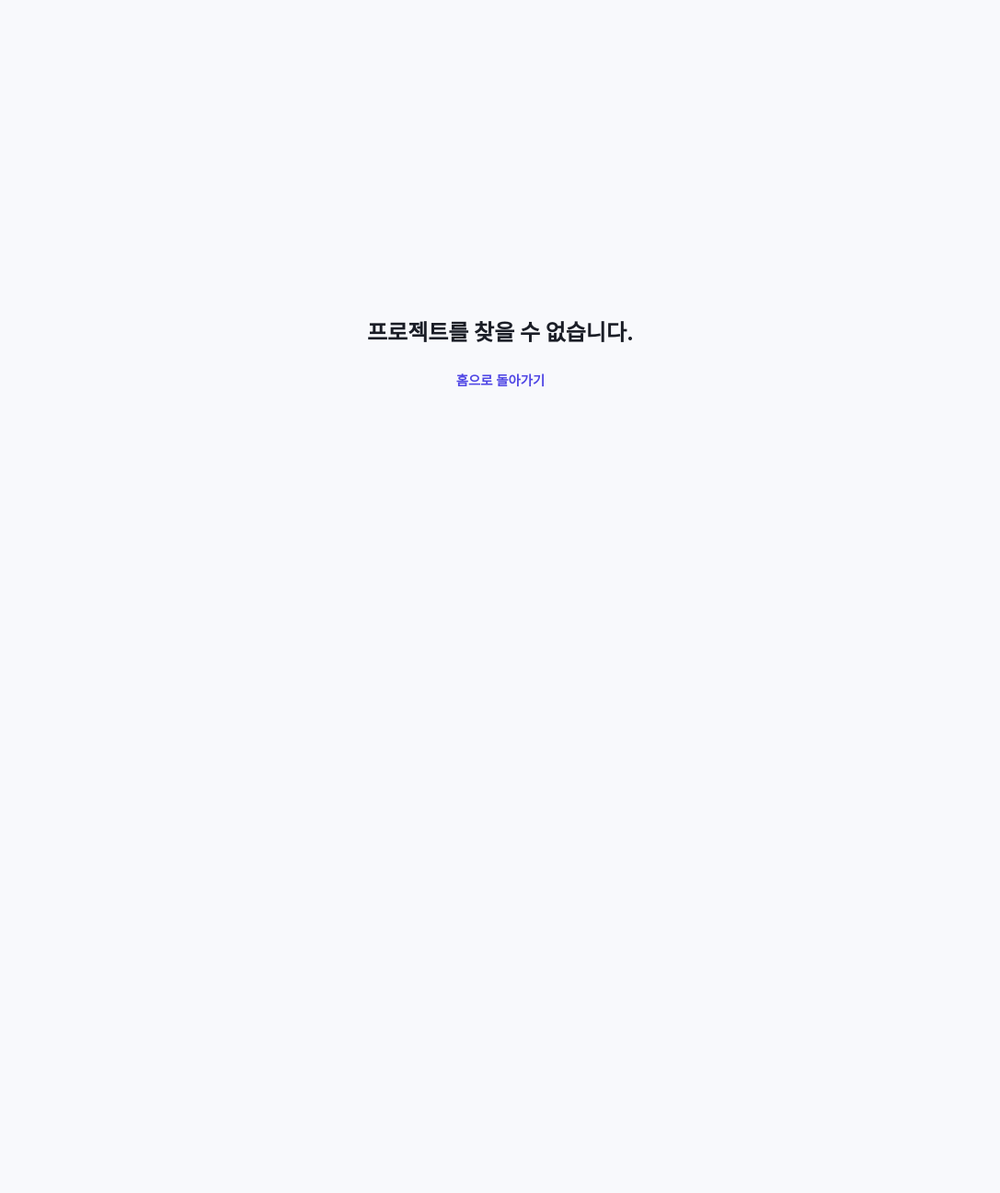
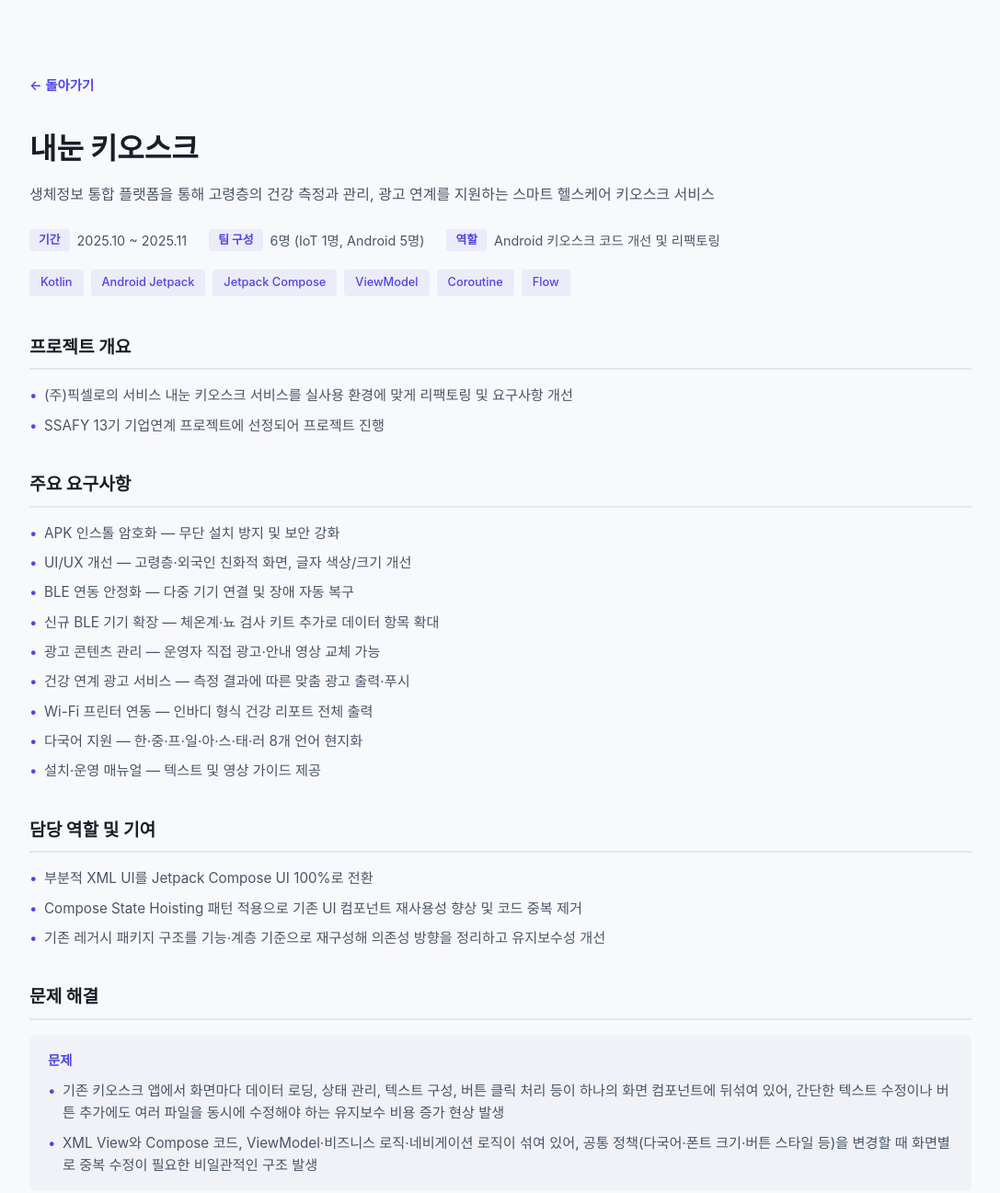
Before and after one commit to ois0886/AboutMe, a React (Vite) app: page /#/projects/naenun-kiosk in a window 1280 px wide. Shown: the top 1297 px of the page at 92% size, without its empty margins (96-1183 px from the left). Before the commit the page ends 800 px from the top, so only its background shows below. Built offline with nearby package versions, Linux system fonts and the light colour scheme.

Commit message:
feat: 내눈 프로젝트 추가

```diff
--- a/src/data/projects.ts
+++ b/src/data/projects.ts
@@ -1,3 +1,9 @@
+export interface ProblemSolving {
+  problem: string[]
+  solution: string[]
+  result: string[]
+}
+
 export interface Project {
   id: string
   title: string
@@ -9,11 +15,82 @@ export interface Project {
   role: string
   details: string[]
   features: string[]
+  contributions: string[]
+  problemSolving: ProblemSolving | null
+  achievements: string[]
+  retrospective: string[]
   links: { label: string; url: string }[]
   screenshots: string[]
 }
 
 const projects: Project[] = [
+  {
+    id: 'naenun-kiosk',
+    title: '내눈 키오스크',
+    description: '생체정보 통합 플랫폼을 통해 고령층의 건강 측정과 관리, 광고 연계를 지원하는 스마트 헬스케어 키오스크 서비스',
+    thumbnail: null,
+    tech: ['Kotlin', 'Android Jetpack', 'Jetpack Compose', 'ViewModel', 'Coroutine', 'Flow'],
+    period: '2025.10 ~ 2025.11',
+    team: '6명 (IoT 1명, Android 5명)',
+    role: 'Android 키오스크 코드 개선 및 리팩토링',
+    details: [
+      '(주)픽셀로의 서비스 내눈 키오스크 서비스를 실사용 환경에 맞게 리팩토링 및 요구사항 개선',
+      'SSAFY 13기 기업연계 프로젝트에 선정되어 프로젝트 진행',
+    ],
+    features: [
+      'APK 인스톨 암호화 — 무단 설치 방지 및 보안 강화',
+      'UI/UX 개선 — 고령층·외국인 친화적 화면, 글자 색상/크기 개선',
+      'BLE 연동 안정화 — 다중 기기 연결 및 장애 자동 복구',
+      '신규 BLE 기기 확장 — 체온계·뇨 검사 키트 추가로 데이터 항목 확대',
+      '광고 콘텐츠 관리 — 운영자 직접 광고·안내 영상 교체 가능',
+      '건강 연계 광고 서비스 — 측정 결과에 따른 맞춤 광고 출력·푸시',
+      'Wi-Fi 프린터 연동 — 인바디 형식 건강 리포트 전체 출력',
+      '다국어 지원 — 한·중·프·일·아·스·태·러 8개 언어 현지화',
+      '설치·운영 매뉴얼 — 텍스트 및 영상 가이드 제공',
+    ],
+    contributions: [
+      '부분적 XML UI를 Jetpack Compose UI 100%로 전환',
+      'Compose State Hoisting 패턴 적용으로 기존 UI 컴포넌트 재사용성 향상 및 코드 중복 제거',
+      '기존 레거시 패키지 구조를 기능·계층 기준으로 재구성해 의존성 방향을 정리하고 유지보수성 개선',
+    ],
+    problemSolving: {
+      problem: [
+        '기존 키오스크 앱에서 화면마다 데이터 로딩, 상태 관리, 텍스트 구성, 버튼 클릭 처리 등이 하나의 화면 컴포넌트에 뒤섞여 있어, 간단한 텍스트 수정이나 버튼 추가에도 여러 파일을 동시에 수정해야 하는 유지보수 비용 증가 현상 발생',
+        'XML View와 Compose 코드, ViewModel·비즈니스 로직·네비게이션 로직이 섞여 있어, 공통 정책(다국어·폰트 크기·버튼 스타일 등)을 변경할 때 화면별로 중복 수정이 필요한 비일관적인 구조 발생',
+      ],
+      solution: [
+        'Compose State Hoisting 패턴을 도입해, 각 화면의 상태 생성·비즈니스 로직·네비게이션 의사결정을 Route/ViewModel 계층에 올리고, 실제 UI는 순수 Composable(Screen/Component)로 분리하는 구조 적용',
+        '공통 UI 패턴(타이틀, 설명, 표/리스트 영역, 확인/취소 버튼, 동의 체크 영역 등)을 재사용 가능한 컴포넌트로 분리하고, 기존 XML 기반 UI를 화면 단위로 Jetpack Compose로 점진적 마이그레이션 진행',
+        '화면을 기능 단위(feature 단위) 패키지 구조로 재편하고, 각 기능 내부를 Route/Screen/Component로 나누어 새로운 기능 추가 시에도 동일한 구조를 확장할 수 있도록 정리',
+      ],
+      result: [
+        '키오스크 앱 전반의 화면이 "Route(상태·의미 결정) → Screen(레이아웃) → Component(공통 UI 조각)" 계층 구조를 따르게 되어, 텍스트 교체·레이아웃 변경·버튼 추가 같은 요구사항에 대해 수정 범위 감소 및 재사용성 향상 달성',
+        '다국어 지원, 폰트 크기 정책, 버튼 스타일 변경 등 공통 UI 정책을 상위 계층 또는 공용 컴포넌트에서 한 번만 수정하면 전체 화면에 반영되는 구조가 마련되어, 기능 확장과 유지보수 시 안정성과 일관성 확보',
+      ],
+    },
+    achievements: [
+      'SSAFY 13기 구미캠퍼스 자율 프로젝트 우수상 수상',
+      '상용 환경에 설치된 키오스크 앱을 대상으로 리팩토링을 수행하여, 앱 크래시 감소 및 UI 수정·기능 추가 시 개발 공수를 줄이는 등 운영 관점의 안정성 확보',
+    ],
+    retrospective: [
+      '기업·팀 간 초반 이해도가 맞지 않아 설계를 두 번 이상 수정하는 비효율이 발생했던 점이 아쉬움',
+      '레거시 인벤토리화와 사전 설계 단계를 정식 프로세스로 두어, 범위·우선순위를 먼저 합의해야 한다는 필요성을 깨달음',
+      '리팩토링은 단순히 화면을 예쁘게 바꾸는 작업이 아니라, 상태 관리·디자인 시스템·운영 관점까지 함께 재설계해야 효과가 크다는 점을 깨달음',
+    ],
+    links: [
+      { label: 'Figma', url: 'https://www.figma.com/design/A8UNusvo5ANwq4rgU9aLXv/%EC%8B%B8%ED%94%BC-%EC%9E%90%EC%9C%A8-%EC%8A%A4%EB%A7%88%ED%8A%B8-%EA%B2%BD%EB%A1%9C%EB%8B%B9-%ED%82%A4%EC%98%A4%EC%8A%A4%ED%81%AC?node-id=0-1&t=iH3kiLCnJjtKTm2p-1' },
+    ],
+    screenshots: [
+      'screenshot/naenun-1.png',
+      'screenshot/naenun-2.png',
+      'screenshot/naenun-3.png',
+      'screenshot/naenun-4.png',
+      'screenshot/naenun-5.png',
+      'screenshot/naenun-6.png',
+      'screenshot/naenun-7.png',
+      'screenshot/naenun-8.png',
+    ],
+  },
   {
     id: 'project-1',
     title: 'Project 1',
@@ -30,6 +107,10 @@ const projects: Project[] = [
       '주요 기능 1',
       '주요 기능 2',
     ],
+    contributions: [],
+    problemSolving: null,
+    achievements: [],
+    retrospective: [],
     links: [],
     screenshots: [],
   },
@@ -49,6 +130,10 @@ const projects: Project[] = [
       '주요 기능 1',
       '주요 기능 2',
     ],
+    contributions: [],
+    problemSolving: null,
+    achievements: [],
+    retrospective: [],
     links: [],
     screenshots: [],
   },
@@ -69,6 +154,10 @@ const projects: Project[] = [
       '커스텀 UI 컴포넌트 제공',
       'Maven Central 배포',
     ],
+    contributions: [],
+    problemSolving: null,
+    achievements: [],
+    retrospective: [],
     links: [],
     screenshots: [],
   },
--- a/src/pages/ProjectDetail.module.css
+++ b/src/pages/ProjectDetail.module.css
@@ -35,6 +35,13 @@
   font-size: 2rem;
   font-weight: 800;
   color: var(--color-text);
+  margin-bottom: 12px;
+}
+
+.descriptionText {
+  font-size: 1rem;
+  color: var(--color-text-secondary);
+  line-height: 1.6;
   margin-bottom: 24px;
 }
 
@@ -112,6 +119,20 @@
   color: var(--color-primary);
 }
 
+.psBlock {
+  background-color: var(--color-bg-secondary);
+  border-radius: 8px;
+  padding: 16px 20px;
+  margin-bottom: 12px;
+}
+
+.psLabel {
+  font-size: 0.9rem;
+  font-weight: 700;
+  color: var(--color-primary);
+  margin-bottom: 10px;
+}
+
 .screenshots {
   display: grid;
   grid-template-columns: repeat(auto-fit, minmax(280px, 1fr));
--- a/src/pages/ProjectDetail.tsx
+++ b/src/pages/ProjectDetail.tsx
@@ -21,6 +21,7 @@ function ProjectDetail() {
         <Link to="/#projects" className={styles.backLink}>← 돌아가기</Link>
 
         <h1 className={styles.title}>{project.title}</h1>
+        <p className={styles.descriptionText}>{project.description}</p>
 
         <div className={styles.meta}>
           <div className={styles.metaItem}>
@@ -44,7 +45,7 @@ function ProjectDetail() {
         </div>
 
         <section className={styles.section}>
-          <h2 className={styles.sectionTitle}>프로젝트 소개</h2>
+          <h2 className={styles.sectionTitle}>프로젝트 개요</h2>
           <ul className={styles.list}>
             {project.details.map((detail) => (
               <li key={detail} className={styles.listItem}>{detail}</li>
@@ -54,10 +55,73 @@ function ProjectDetail() {
 
         {project.features.length > 0 && (
           <section className={styles.section}>
-            <h2 className={styles.sectionTitle}>주요 기능</h2>
+            <h2 className={styles.sectionTitle}>주요 요구사항</h2>
             <ul className={styles.list}>
               {project.features.map((feature) => (
                 <li key={feature} className={styles.listItem}>{feature}</li>
+              ))}
+            </ul>
+          </section>
+        )}
+
+        {project.contributions.length > 0 && (
+          <section className={styles.section}>
+            <h2 className={styles.sectionTitle}>담당 역할 및 기여</h2>
+            <ul className={styles.list}>
+              {project.contributions.map((item) => (
+                <li key={item} className={styles.listItem}>{item}</li>
+              ))}
+            </ul>
+          </section>
+        )}
+
+        {project.problemSolving && (
+          <section className={styles.section}>
+            <h2 className={styles.sectionTitle}>문제 해결</h2>
+            <div className={styles.psBlock}>
+              <h3 className={styles.psLabel}>문제</h3>
+              <ul className={styles.list}>
+                {project.problemSolving.problem.map((item) => (
+                  <li key={item} className={styles.listItem}>{item}</li>
+                ))}
+              </ul>
+            </div>
+            <div className={styles.psBlock}>
+              <h3 className={styles.psLabel}>해결 방법</h3>
+              <ul className={styles.list}>
+                {project.problemSolving.solution.map((item) => (
+                  <li key={item} className={styles.listItem}>{item}</li>
+                ))}
+              </ul>
+            </div>
+            <div className={styles.psBlock}>
+              <h3 className={styles.psLabel}>결과</h3>
+              <ul className={styles.list}>
+                {project.problemSolving.result.map((item) => (
+                  <li key={item} className={styles.listItem}>{item}</li>
+                ))}
+              </ul>
+            </div>
+          </section>
+        )}
+
+        {project.achievements.length > 0 && (
+          <section className={styles.section}>
+            <h2 className={styles.sectionTitle}>성과 및 결과</h2>
+            <ul className={styles.list}>
+              {project.achievements.map((item) => (
+                <li key={item} className={styles.listItem}>{item}</li>
+              ))}
+            </ul>
+          </section>
+        )}
+
+        {project.retrospective.length > 0 && (
+          <section className={styles.section}>
+            <h2 className={styles.sectionTitle}>프로젝트 회고</h2>
+            <ul className={styles.list}>
+              {project.retrospective.map((item) => (
+                <li key={item} className={styles.listItem}>{item}</li>
               ))}
             </ul>
           </section>
```
